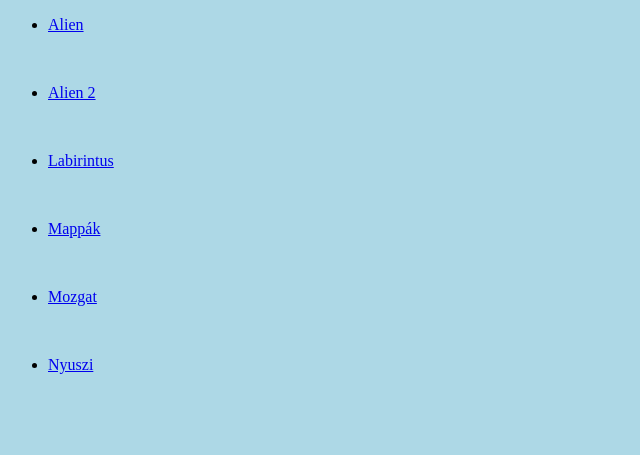
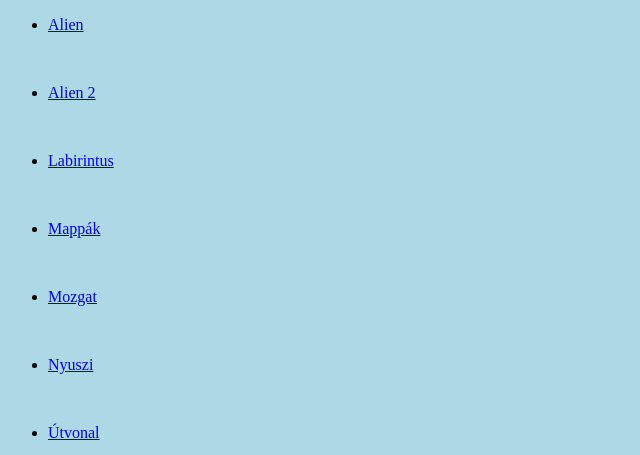
Before and after one commit to YoSlurP/yoslurp.github.io, a plain HTML site: page index.html in a window 1280 px wide. Shown: the full height of the page, 0-640 px from the left. Drawn offline with Linux system fonts and the light colour scheme.

Commit message:
Update index.html

```diff
--- a/index.html
+++ b/index.html
@@ -25,8 +25,11 @@
     <ul>
         <li><a target="_blank" href="/Mozgat/asd.html">Mozgat<a></li>
     </ul><br>
-             <ul>
+    <ul>
         <li><a target="_blank" href="/nyuszi/index.html">Nyuszi<a></li>
+    </ul><br>
+    <ul>
+        <li><a target="_blank" href="/Utvonal/Feladat.html">Útvonal<a></li>
     </ul><br>
 
 </body>
```
